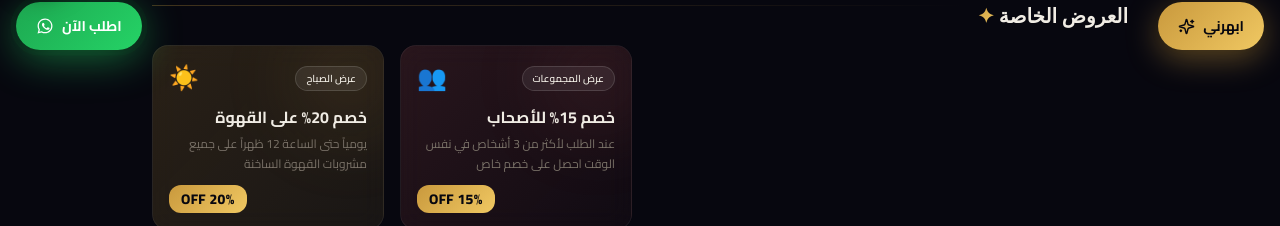
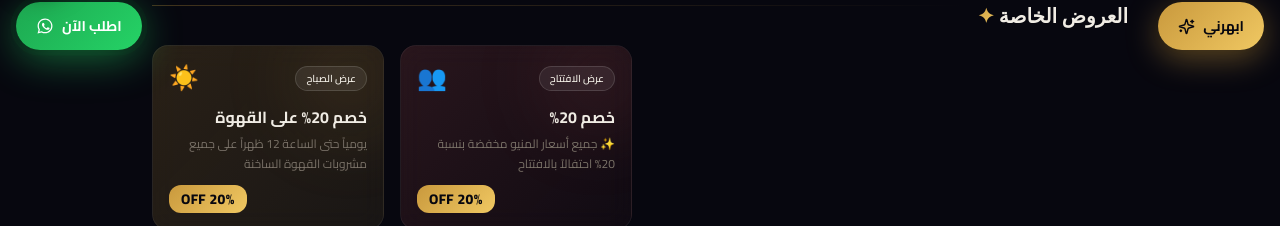
Before and after one commit to Eslam-muhamed/menu_NEW, a React (Vite) app: page / in a window 1280 px wide. Shown: the part 726-952 px from the top of the page. Built offline with nearby package versions, Linux system fonts and the light colour scheme; a web font is replaced by a local one.

Commit message:
edit offer

```diff
--- a/src/components/features/OffersSection.tsx
+++ b/src/components/features/OffersSection.tsx
@@ -45,10 +45,10 @@ const offers: Offer[] = [
   {
     id: 'group',
     emoji: '👥',
-    badge: 'عرض المجموعات',
-    title: 'خصم 15% للأصحاب',
-    desc: 'عند الطلب لأكثر من 3 أشخاص في نفس الوقت احصل على خصم خاص',
-    highlight: '15% OFF',
+    badge: 'عرض الافتتاح',
+    title: 'خصم 20% ',
+    desc: '✨ جميع أسعار المنيو مخفضة بنسبة 20% احتفالاً بالافتتاح',
+    highlight: '20% OFF',
     gradient: 'linear-gradient(135deg, rgba(248,113,113,0.14) 0%, rgba(248,113,113,0.04) 100%)',
     glowColor: 'rgba(248,113,113,0.2)',
   },
```
